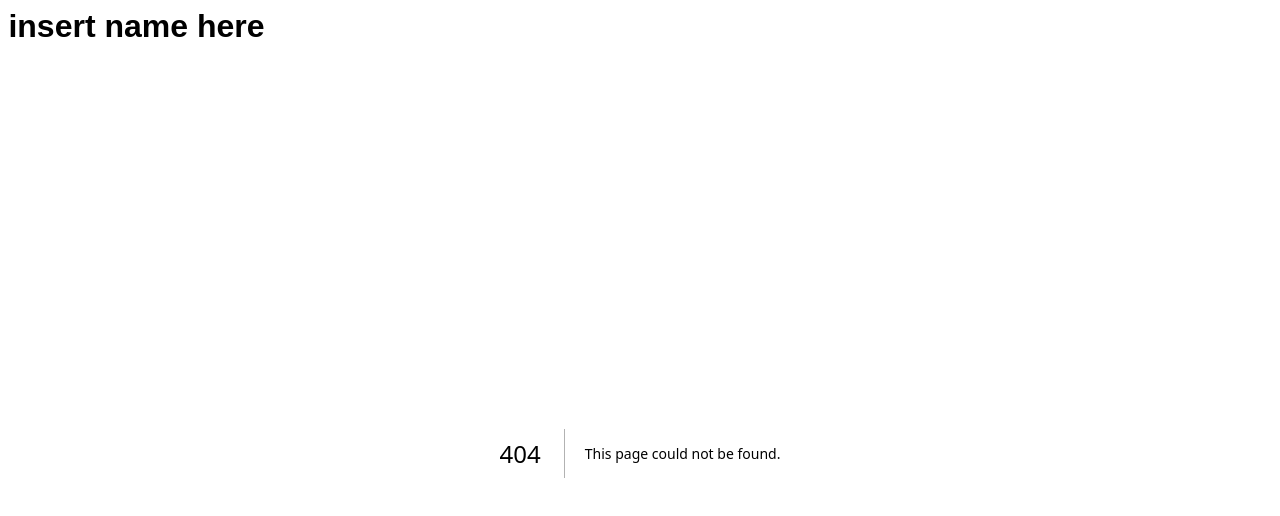
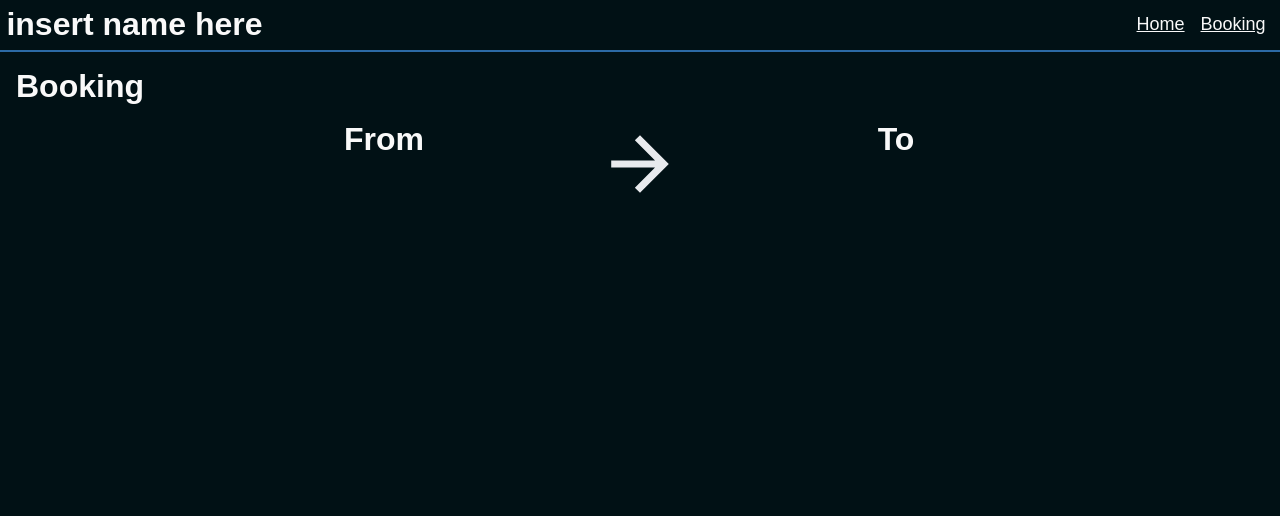
Before and after one commit to RS-GoogleCoder/hackathon2025, a Next.js app: page /booking in a window 1280 px wide. Before the commit this address had no page. Shown: the top 516 px of the page. Built offline with nearby package versions, Linux system fonts and the light colour scheme.

Commit message:
Booking outline

```diff
--- /dev/null
+++ b/app/booking/booking.scss
@@ -0,0 +1,13 @@
+.booking-main {
+  width: 60vw;
+  margin: auto;
+
+  display: flex;
+
+  div {
+    width: 20vw;
+    padding: 1rem;
+    min-height: 40vh;
+    text-align: center;
+  }
+}
--- /dev/null
+++ b/app/booking/page.tsx
@@ -0,0 +1,22 @@
+import "./booking.scss";
+import arrowForward from "@/public/arrow_forward.svg";
+import Image from "next/image";
+
+export default function Page() {
+    return (
+        <div>
+            <h1>Booking</h1>
+            <form className={"booking-main"}>
+                <div className={"booking-left"}>
+                    <h1>From</h1>
+                </div>
+                <div className={"booking-middle"}>
+                    <Image src={arrowForward} alt={"Forward arrow"} style={{width: "100%", height: "30%"}}/>
+                </div>
+                <div className={"booking-right"}>
+                    <h1>To</h1>
+                </div>
+            </form>
+        </div>
+    );
+}
--- a/app/components/header/header.scss
+++ b/app/components/header/header.scss
@@ -2,6 +2,21 @@
   position: sticky;
   top: 0;
   z-index: 1000;
-  border: 2px solid white;
+  border-bottom: 2px solid var(--accent);
   padding: 0.4rem;
+  display: flex;
+  flex-direction: row;
+  justify-content: space-between;
+
+  nav.nav-links {
+    display: flex;
+    flex-direction: row;
+    justify-content: space-between;
+    align-items: center;
+
+    a {
+      margin: 0 0.5rem;
+      font-size: 18px;
+    }
+  }
 }
--- a/app/components/header/header.tsx
+++ b/app/components/header/header.tsx
@@ -4,6 +4,10 @@ export default function Header() {
     return (
         <header className={"header"}>
             <h1>insert name here</h1>
+            <nav className={"nav-links"}>
+                <a href={"/"}>Home</a>
+                <a href={"/booking"}>Booking</a>
+            </nav>
         </header>
     );
 }
--- a/app/globals.scss
+++ b/app/globals.scss
@@ -1,13 +1,7 @@
 :root {
-  --background: #ffffff;
-  --foreground: #171717;
-}
-
-@media (prefers-color-scheme: dark) {
-  :root {
-    --background: #0a0a0a;
-    --foreground: #ededed;
-  }
+  --background: #011115;
+  --foreground: #f9f9f9;
+  --accent: #2c6aa5;
 }
 
 html,
@@ -32,11 +26,8 @@ body {
 
 a {
   color: inherit;
-  text-decoration: none;
 }
 
-@media (prefers-color-scheme: dark) {
-  html {
-    color-scheme: dark;
-  }
+main {
+  padding: 1rem;
 }
--- a/app/layout.tsx
+++ b/app/layout.tsx
@@ -1,5 +1,5 @@
-import type { Metadata } from "next";
-import { Geist, Geist_Mono } from "next/font/google";
+import type {Metadata} from "next";
+import {Geist, Geist_Mono} from "next/font/google";
 import "./globals.scss";
 import Header from "@/app/components/header/header";
 
@@ -26,7 +26,10 @@ export default function RootLayout({
         <html lang="en">
         <body className={`${geistSans.variable} ${geistMono.variable}`}>
         <Header/>
+        <main>
             {children}
+
+        </main>
         </body>
         </html>
     );
```
Also changed, not shown: app/page.module.scss (+7 -0 lines), app/page.tsx (+6 -93 lines), public/arrow_forward.svg (added). Lines whose indentation alone changed are shown as unchanged.
